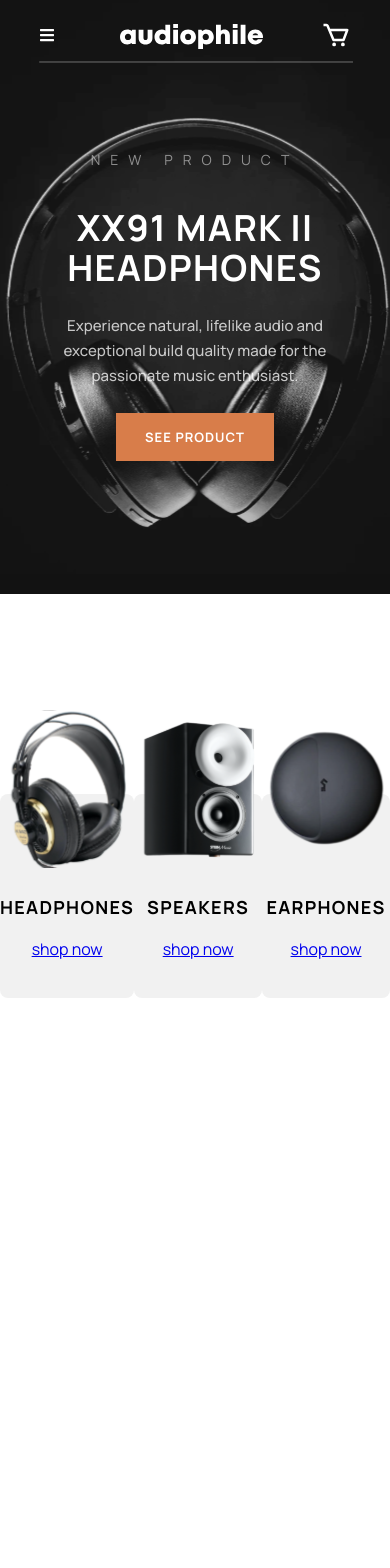
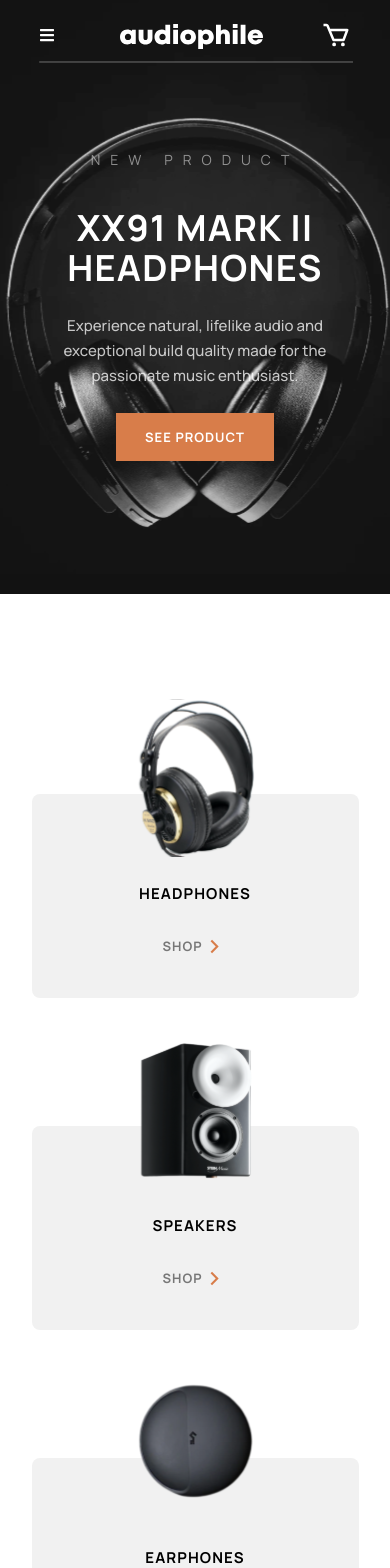
Before and after one commit to Oyinbayode/audiophile, a React (Create React App) app: page / in a window 390 px wide. Shown: the top 1568 px of the page. Built offline with nearby package versions, Linux system fonts and the light colour scheme.

Commit message:
feat: further tweaked responsiveness

```diff
--- a/src/components/HomeMain/ShopNow/ShopNow.js
+++ b/src/components/HomeMain/ShopNow/ShopNow.js
@@ -1,16 +1,24 @@
 import { Link } from "react-router-dom";
 import styled from "styled-components";
+import { RiArrowRightSLine } from "react-icons/ri";
 
 export const ShopNowContainer = styled.div`
   display: flex;
   justify-content: space-between;
+
   max-width: 1110px;
   width: 100%;
   margin-left: 10vw;
   margin-right: 10vw;
+  flex-wrap: wrap;
+  margin-top: 200px;
 
   @media screen and (max-width: 1080px) {
     max-width: 690px;
+  }
+
+  @media screen and (max-width: 728px) {
+    justify-content: center;
   }
 `;
 
@@ -24,11 +32,24 @@ export const Card = styled.div`
   height: 204px;
   justify-content: center;
   align-items: center;
-  margin-top: 200px;
-  margin-bottom: 40rem;
+  margin-bottom: 8rem;
+  /* margin-top: 200px; */
+
+  flex-basis: 350px;
+  flex-shrink: 1;
+  flex-grow: 1;
+  transition: ease-in-out 0.3s;
+
+  &:hover {
+    transform: scale(1.05);
+  }
 
   @media screen and (max-width: 1080px) {
     max-width: 223px;
+  }
+
+  @media screen and (max-width: 728px) {
+    max-width: 327px;
   }
 `;
 
@@ -53,9 +74,42 @@ export const CardTitle = styled.h3`
   letter-spacing: 1.28571px;
   text-transform: uppercase;
   margin: 0;
+
+  @media screen and (max-width: 540px) {
+    font-size: 15px;
+    line-height: 20px;
+    letter-spacing: 1.07143px;
+  }
 `;
 
 export const CardBtnLink = styled(Link)`
   margin-top: 20px;
   margin-bottom: 100px;
+  display: flex;
+  align-items: center;
+  text-decoration: none;
+  color: #000;
+  transition: color ease-in-out 0.3s;
+
+  &:hover {
+    color: #d87d4a;
+    opacity: 1;
+  }
+
+  p {
+    font-size: 13px;
+    font-weight: 700;
+    line-height: 18px;
+    opacity: 0.5;
+
+    letter-spacing: 1px;
+    text-transform: uppercase;
+    display: flex;
+    align-items: center;
+  }
 `;
+
+export const RightArrow = styled(RiArrowRightSLine)`
+  color: #d87d4a;
+  font-size: 25px;
+`;
--- a/src/components/HomeMain/ShopNow/index.jsx
+++ b/src/components/HomeMain/ShopNow/index.jsx
@@ -6,6 +6,7 @@ import {
   CardTitle,
   CardBtnLink,
   CardImageDiv,
+  RightArrow,
 } from "./ShopNow";
 import CardsData from "./Cards.json";
 
@@ -20,7 +21,10 @@ const ShopNow = () => {
             <CardImage src={`${item.image}`} />
           </CardImageDiv>
           <CardTitle>{item.title}</CardTitle>
-          <CardBtnLink to="/">shop now</CardBtnLink>
+          <CardBtnLink to="/">
+            <p>shop</p>
+            <RightArrow />
+          </CardBtnLink>
         </Card>
       ))}
     </ShopNowContainer>
--- a/src/globalStyles.js
+++ b/src/globalStyles.js
@@ -6,6 +6,7 @@ const GlobalStyle = createGlobalStyle`
     padding: 0;
     background: #121212;
     font-family: 'Manrope', sans-serif;
+    overflow-x: hidden;
   }
 `;
 
```
